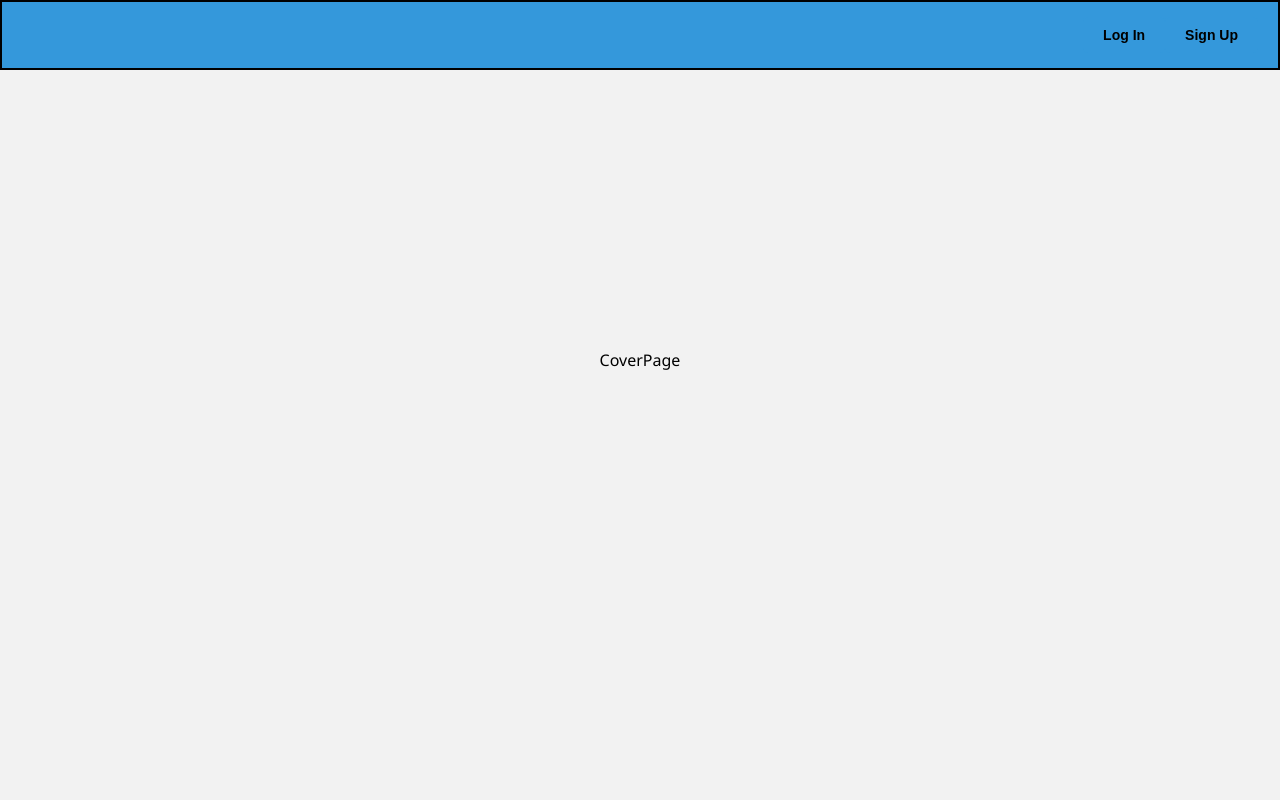
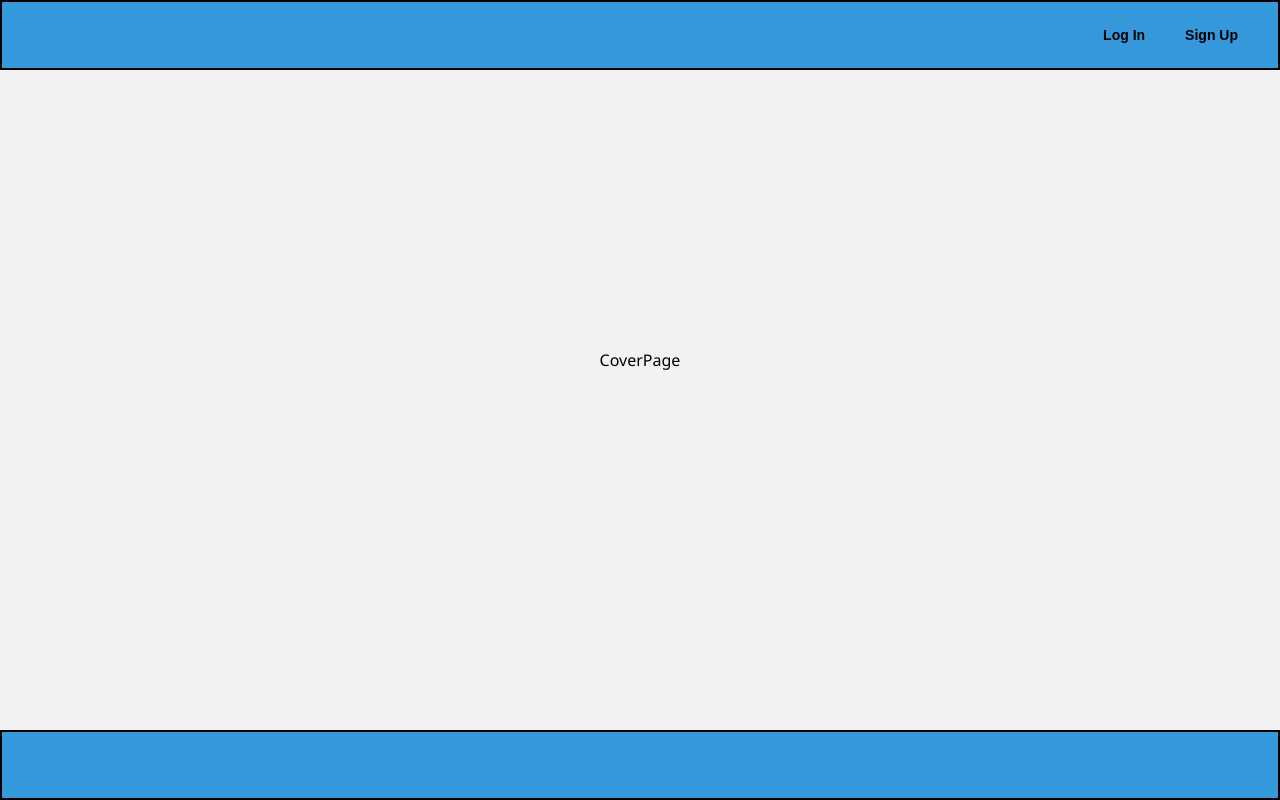
Before and after one commit to nureddyn/book_store, a React (Create React App) app: page / in a window 1280 px wide. Built offline with nearby package versions, Linux system fonts and the light colour scheme; the HTML template or start-up script is replaced by a standard one.

Commit message:
Footer component added

```diff
--- a/src/App.js
+++ b/src/App.js
@@ -5,6 +5,7 @@ import Home from "./components/Home";
 import SearchBooks from "./components/SearchBooks";
 import Favorites from "./components/Favorites"
 import CoverPage from "./components/CoverPage";
+import Footer from "./components/Footer";
 
 export const LogContext = createContext();
 
@@ -24,6 +25,7 @@ function App() {
         </Routes> :
         <CoverPage />
         }
+        <Footer />
       </LogContext.Provider>
     </div>
   );
--- /dev/null
+++ b/src/components/Footer.jsx
@@ -0,0 +1,8 @@
+import React from 'react'
+
+export default function Footer() {
+  return (
+    <div className="footer">
+    </div>
+  )
+}
--- a/src/components/Home.jsx
+++ b/src/components/Home.jsx
@@ -51,8 +51,9 @@ export default function Home() {
           }
           </div>
         </div>
+        {/* <div className='bests-div'>
           <h1 className='home-h'>Populars</h1>
-        <div className='bests-div'>
+          <div className='best-list'>
           {bookList ? bookList.map((book, index) => {
             { if (Number(book.volumeInfo.averageRating) > 3 && book.saleInfo.listPrice) {
               return (
@@ -67,6 +68,7 @@ export default function Home() {
             }
           }) : "no data"}
           </div>
+        </div> */}
       </div>
     </div>
   )
--- a/src/index.css
+++ b/src/index.css
@@ -26,10 +26,22 @@ body {
   box-sizing: border-box;
 }
 
-/* .logo {
-  width: 50px;
-  height: auto;
-} */
+.footer {
+  z-index: 2;
+  position: fixed;
+  display: flex;
+  justify-content: space-between;
+  align-items: center;
+  bottom: 0;
+  left: 0;
+  right: 0;
+  height: 70px;
+  background: #3498db;
+  border: solid 2px #000;
+  padding: 0 20px;
+  box-sizing: border-box;
+}
+
 
 nav {
   display: flex;
@@ -64,9 +76,9 @@ a {
   background: #2980b9;
 }
 
-.separator {
+/* .separator {
   width: 10%;
-}
+} */
 
 .container {
   margin-top: 70px;
@@ -126,7 +138,7 @@ a {
 }
 
 .home-div {
-  /* background: pink; */
+  /* display: block; */
   height: 1000px;
 }
 
@@ -151,13 +163,23 @@ a {
   flex-wrap: wrap; */
 }
 
+
 .book-list {
   justify-content: space-between;
   flex-wrap: wrap;
 }
 
+/* .discounts {
+  margin-bottom: 15em;
+  display: flex;
+  justify-content: center;
+  flex-wrap: wrap;
+  background: pink;
+} */
+
 .disc-list {
   display: flex;
+  justify-content: space-around;
   flex-wrap: wrap;
   /* border: solid black 1px; */
   height: 600px;
@@ -167,8 +189,8 @@ a {
   /* border: solid black 1px; */
   margin-left: 5px;
   margin-right: 5px;
-  height: 40%;
-  width: 15%;
+  /* height: 40%; */
+  /* width: 15%; */
 }
 
 .book {
@@ -188,11 +210,18 @@ a {
 }
 
 .bests-div {
+  display: block;
+  /* flex-wrap: wrap; */
+  border: solid black 1px;
+  height: 600px;
+  margin-top: 10%;
+  /* justify-content: center; */
+}
+
+.best-list {
   display: flex;
-  flex-wrap: wrap;
-  /* border: solid black 1px; */
-  height: 600px;
-  justify-content: center;
+  justify-content: space-around;
+  /* flex-wrap: wrap; */
 }
 
 .best-book {
```
Lines whose indentation alone changed are shown as unchanged.
